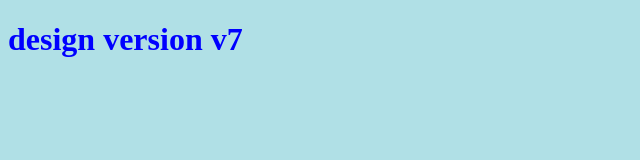
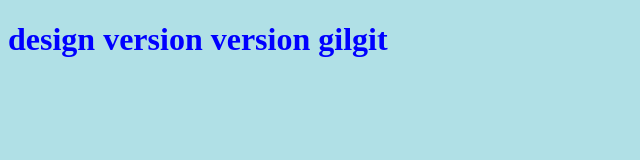
Before and after one commit to Zaf-awa/prashant, a plain HTML site: page index.html in a window 1280 px wide. Shown: the whole page, without its empty margins (0-640 px from the left). Drawn offline with Linux system fonts and the light colour scheme.

Commit message:
with branch gilgit

```diff
--- a/index.html
+++ b/index.html
@@ -7,6 +7,6 @@
     <title>Document</title>
 </head>
 <body>
-    <h1>design version v7</h1>
+    <h1>design version version gilgit</h1>
 </body>
 </html>
```
